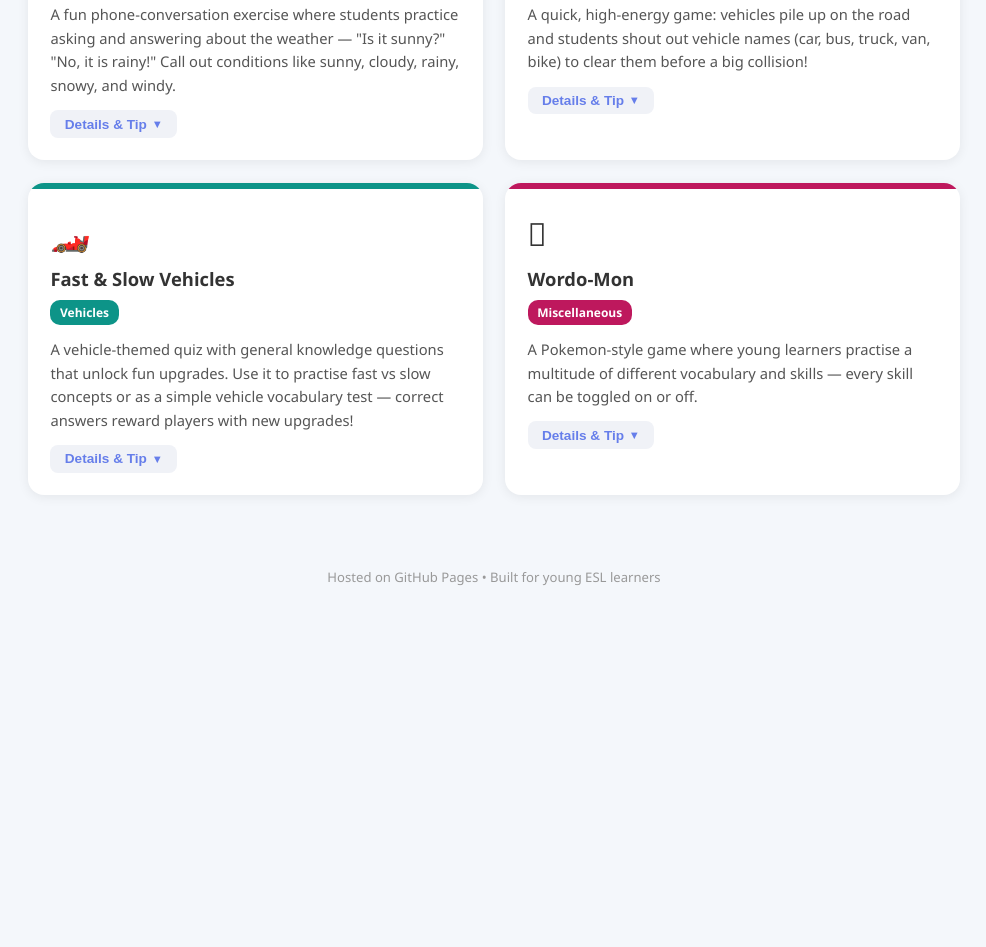
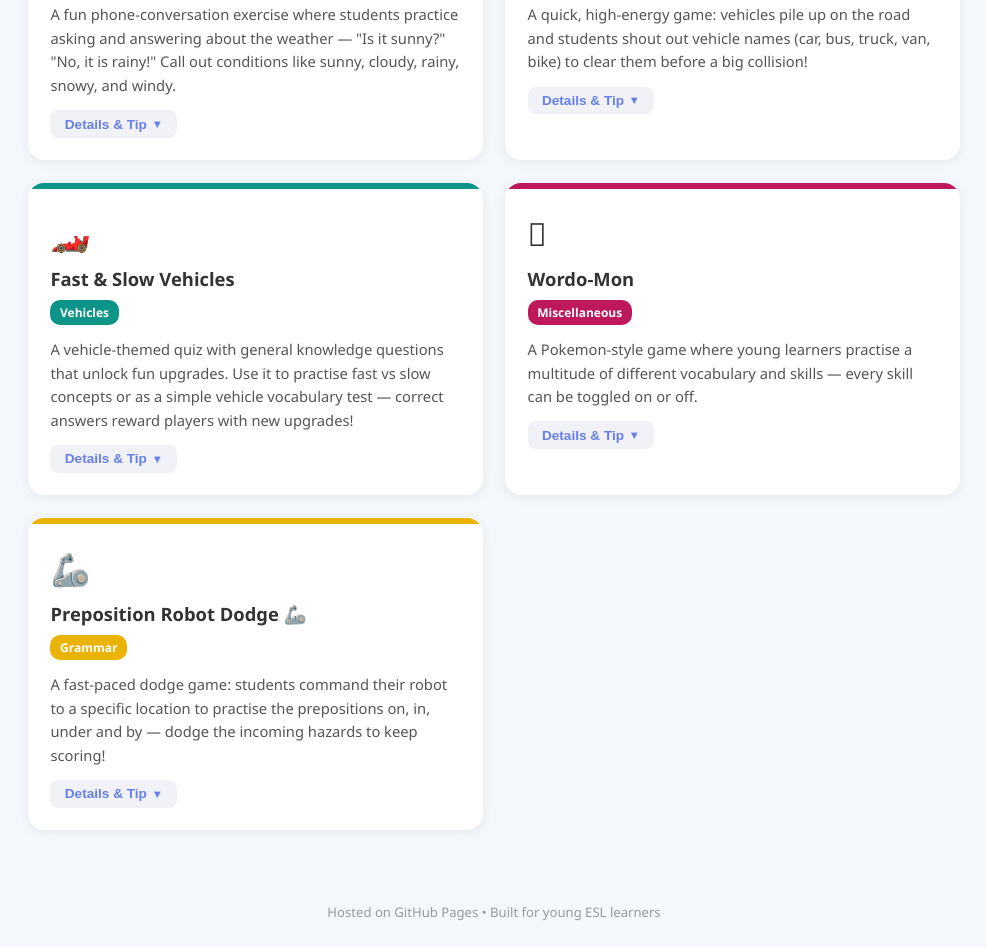
Before and after one commit to englishwithc/young-learners, a plain HTML site: page index.html in a window 1280 px wide. Shown: the part 2133-3080 px from the top of the page, without its empty margins (146-1132 px from the left). Before the commit the page ends 2745 px from the top, so only its background shows below. Drawn offline with Linux system fonts and the light colour scheme.

Commit message:
Add Preposition Robot Dodge game to hub and README

```diff
--- a/index.html
+++ b/index.html
@@ -344,6 +344,15 @@ const GAMES = [
     url: './misc/wordo-mon/',
     desc: 'A Pokemon-style game where young learners practise a multitude of different vocabulary and skills — every skill can be toggled on or off.',
     tip: 'A simple but relatively well fleshed out game. Turn skills on or off to match the level and focus of your group.'
+  },
+  {
+    title: 'Preposition Robot Dodge 🦾',
+    emoji: '🦾',
+    category: ['grammar'],
+    bandColor: '#eab308',
+    url: './prepositions/on-in-under-by-dash/',
+    desc: 'A fast-paced dodge game: students command their robot to a specific location to practise the prepositions on, in, under and by — dodge the incoming hazards to keep scoring!',
+    tip: 'Great for getting students speaking prepositions under pressure — the robot only moves when they call out the right place.'
   }
 ];
 
```
